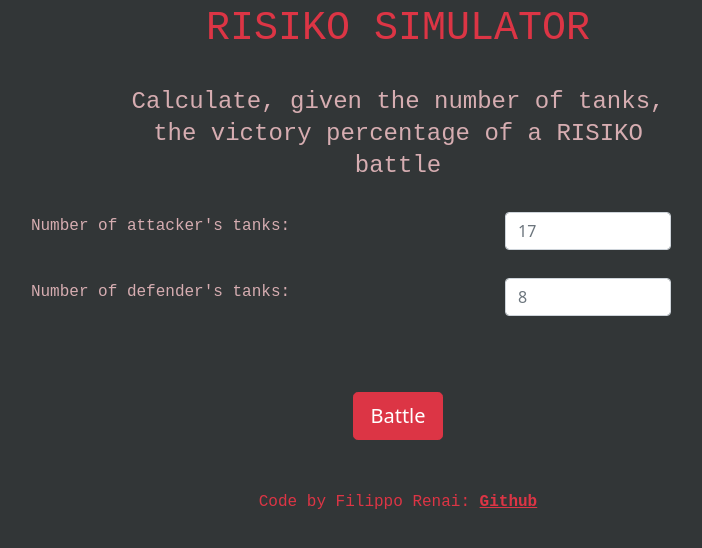
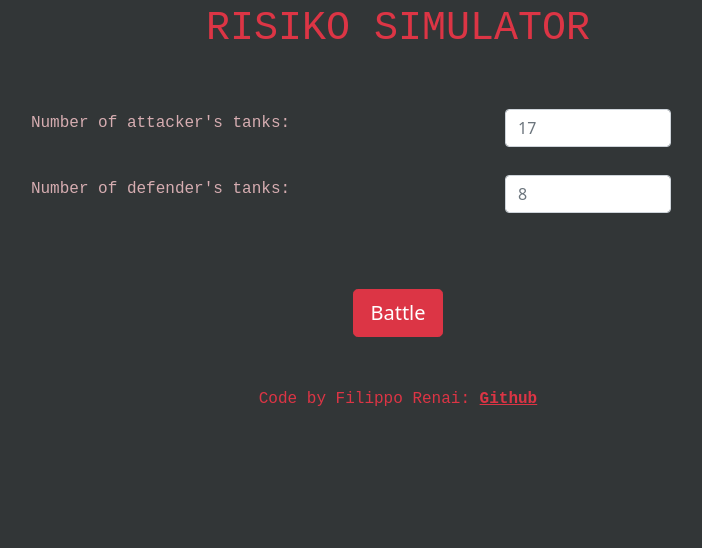
Before and after one commit to filippo-renai/RisikoSimulator, a plain HTML site: page index.html in a window 1280 px wide. Shown: the whole page, without its empty margins (242-944 px from the left). Drawn offline with nearby package versions, Linux system fonts and the light colour scheme.

Commit message:
Update index.html

```diff
--- a/index.html
+++ b/index.html
@@ -23,24 +23,7 @@
           </div>
         </div>
     </div>
-    <br>
-    <!-- Description -->
-    <div class="container text-center">
-        <div class="row">
-          <div class="col">
-          </div>
-          <div class="col-6">
-            <h4>
-                <font face="Courier New, Courier, mono" style="color:#d6adb1">
-                    Calculate, given the number of tanks, the victory percentage of a RISIKO battle
-                </font>
-            </h4>
-          </div>
-          <div class="col">
-          </div>
-        </div>
-    </div>
-    <br>
+    <br><br>
     <!-- Attack -->
     <div class="container text-center">
         <div class="row">
```
